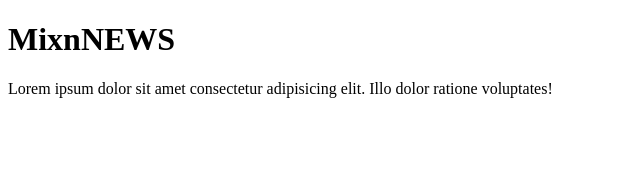
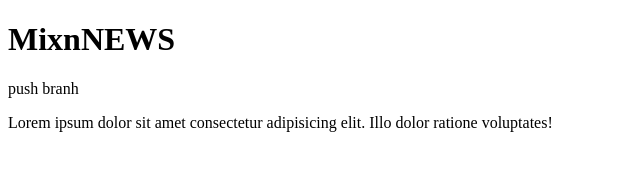
Before and after one commit to Nigohmahram/git-fundamitils, a plain HTML site: page index.html in a window 1280 px wide. Shown: the whole page, without its empty margins (0-640 px from the left). Drawn offline with Linux system fonts and the light colour scheme.

Commit message:
initial commit

```diff
--- a/index.html
+++ b/index.html
@@ -8,6 +8,7 @@
 </head>
 <body>
   <h1>MixnNEWS</h1>
+  <p>push branh</p>
   <p>Lorem ipsum dolor sit amet consectetur adipisicing elit. Illo dolor ratione voluptates!</p>
   <!-- initialize - ishga tushirish -->
   <!-- stage - saqlashga tayyorlash -->
```
